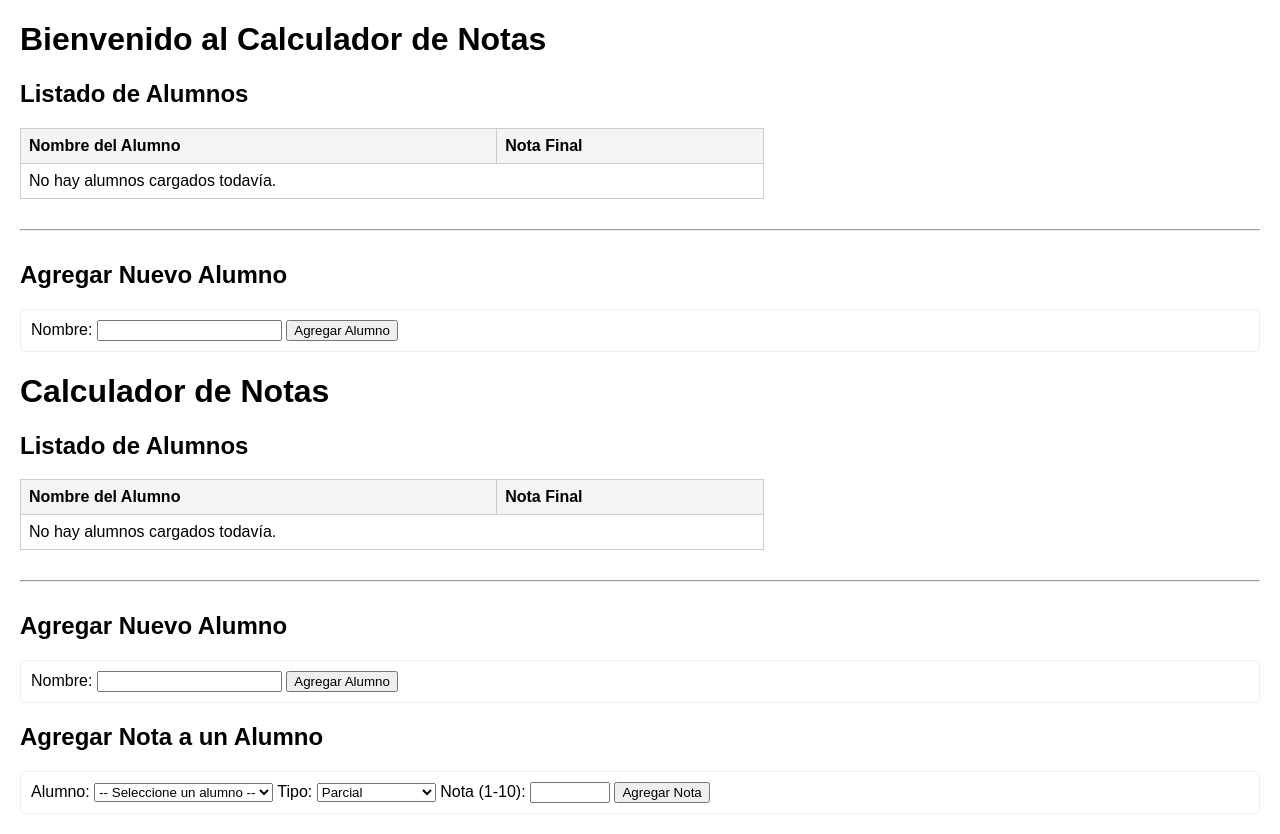
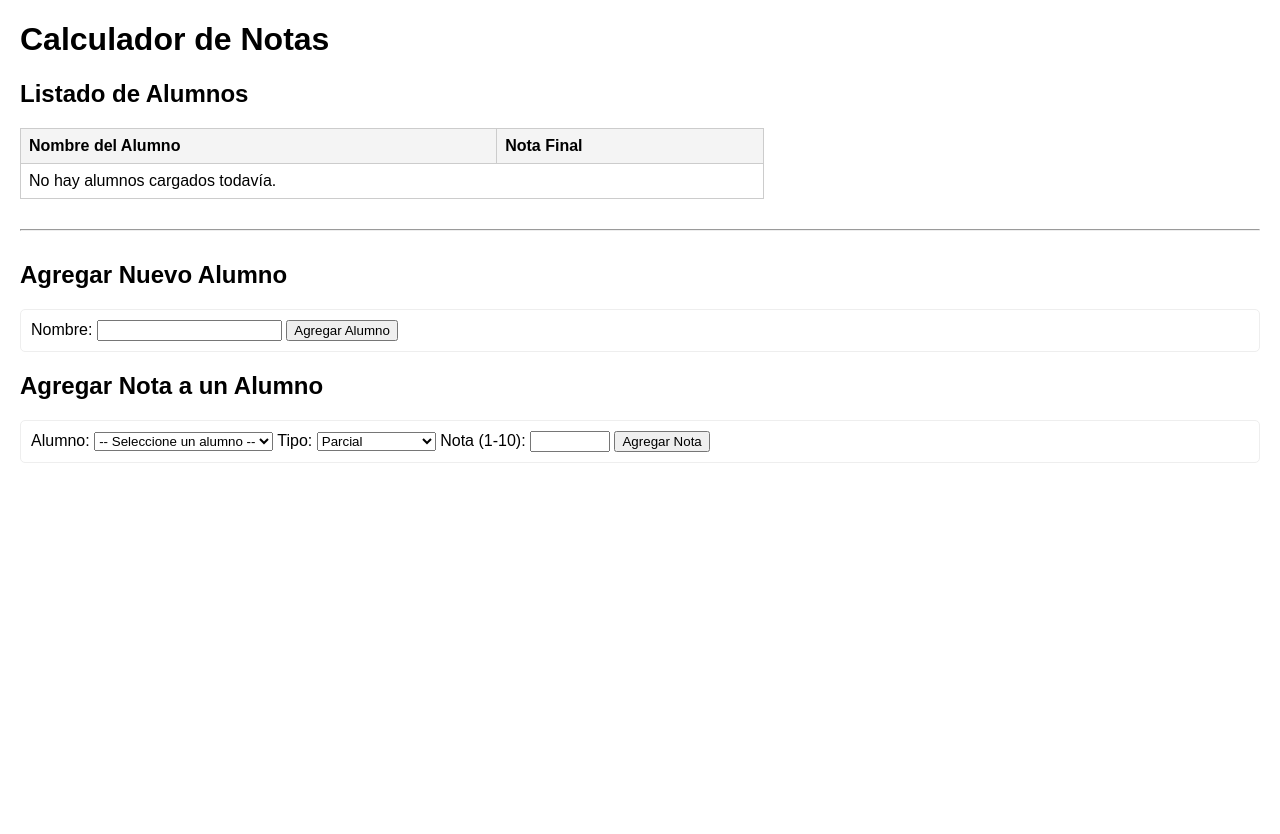
Before and after one commit to aehansen/proyecto_calificaciones, a Flask app: page / in a window 1280 px wide. After the commit the page ends 463 px from the top, so only its background shows below. Run offline with Flask 3, Linux system fonts and the light colour scheme.

Commit message:
Add files via upload

```diff
--- a/templates/index.html
+++ b/templates/index.html
@@ -1,46 +1,4 @@
 <!DOCTYPE html>
-<html lang="es">
-<head>
-    <meta charset="UTF-8">
-    <title>Calculadora de Notas</title>
-    <style>
-        table { border-collapse: collapse; width: 50%; }
-        th, td { border: 1px solid #ccc; padding: 8px; text-align: left; }
-        th { background-color: #f4f4f4; }
-        form { margin-top: 20px; }
-    </style>
-</head>
-<body>
-    <h1>Bienvenido al Calculador de Notas</h1>
-
-    <h2>Listado de Alumnos</h2>
-    <table>
-        <thead>
-            <tr>
-                <th>Nombre del Alumno</th>
-                <th>Nota Final</th>
-            </tr>
-        </thead>
-        <tbody>
-            {% for alumno in alumnos %}
-            <tr>
-                <td>{{ alumno.nombre }}</td>
-                <td>(pendiente)</td> </tr>
-            {% else %}
-            <tr>
-                <td colspan="2">No hay alumnos cargados todavía.</td>
-            </tr>
-            {% endfor %}
-        </tbody>
-    </table>
-    <hr>
-    <h2>Agregar Nuevo Alumno</h2>
-    <form action="/agregar_alumno" method="POST">
-        <label for="nombre_alumno">Nombre:</label>
-        <input type="text" id="nombre_alumno" name="nombre_alumno" required>
-        <button type="submit">Agregar Alumno</button>
-    </form>
-    <!DOCTYPE html>
 <html lang="es">
 <head>
     <meta charset="UTF-8">
@@ -52,6 +10,8 @@
         th { background-color: #f4f4f4; }
         form { margin-top: 15px; padding: 10px; border: 1px solid #eee; border-radius: 5px; }
         hr { margin: 30px 0; }
+        a { color: #007bff; text-decoration: none; }
+        a:hover { text-decoration: underline; }
     </style>
 </head>
 <body>
@@ -68,7 +28,7 @@
         <tbody>
             {% for alumno in alumnos_calculados %}
             <tr>
-                <td>{{ alumno.nombre }}</td>
+                <td><a href="{{ url_for('detalle_alumno', alumno_id=alumno.id) }}">{{ alumno.nombre }}</a></td>
                 <td><strong>{{ "%.2f"|format(alumno.nota_final) }}</strong></td>
             </tr>
             {% else %}
```
